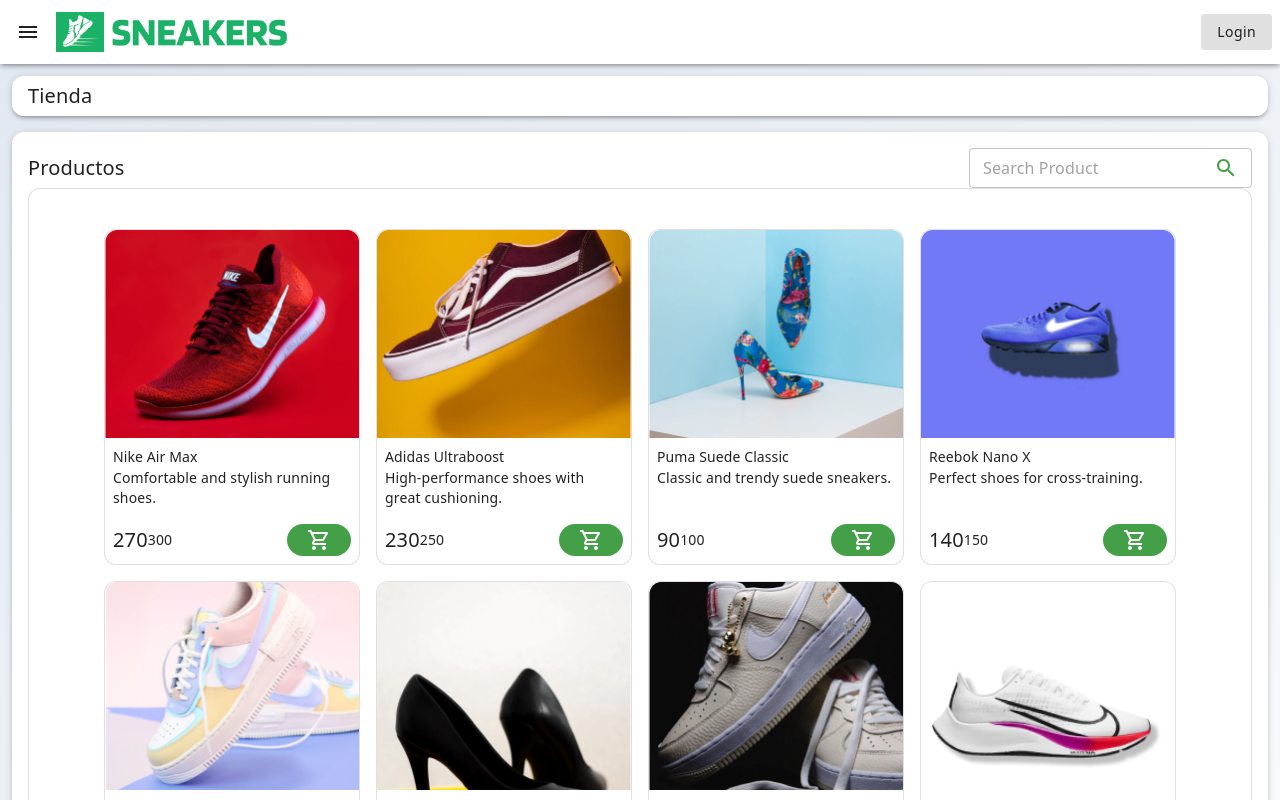
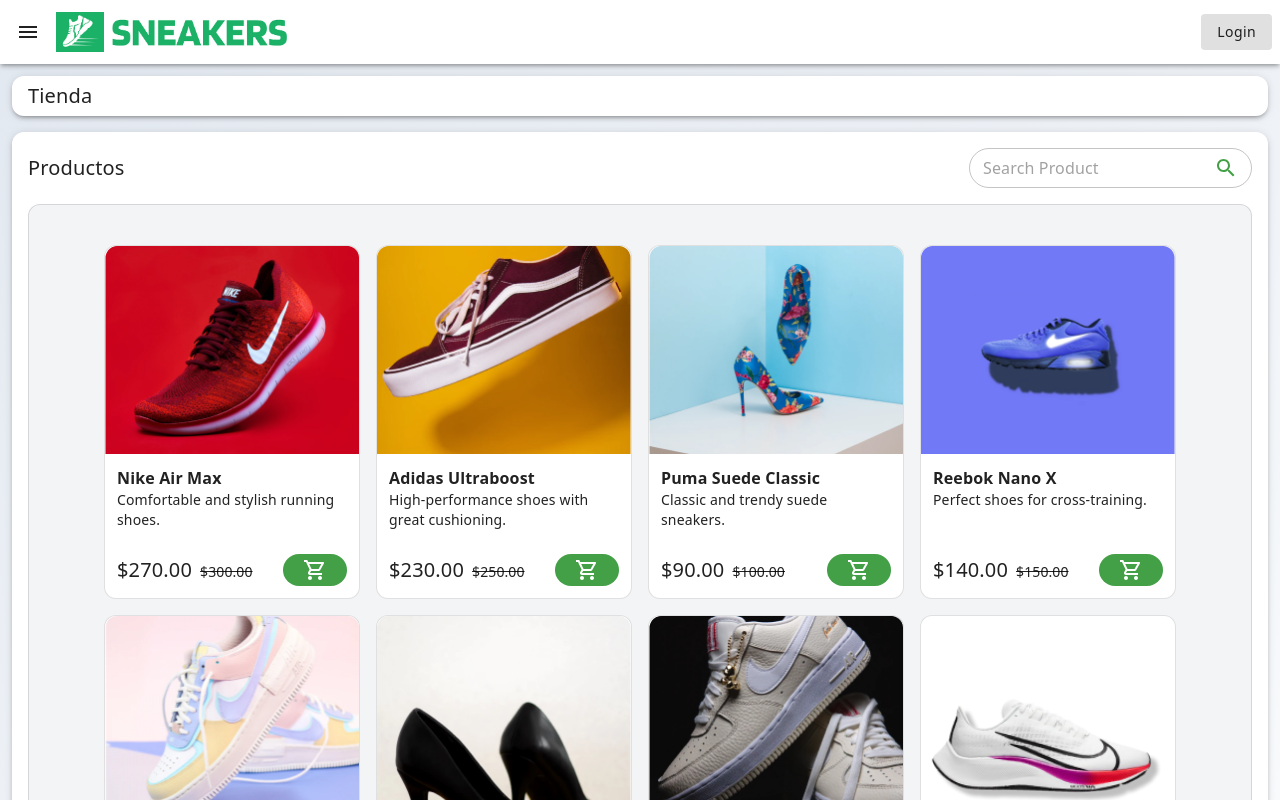
Before and after one commit to jlinaresmedalla/ShoesStore-FE, a React (Vite) app: page /tienda in a window 1280 px wide. Built offline with nearby package versions, Linux system fonts and the light colour scheme.

Commit message:
feature: Add redux and slices

```diff
--- a/package.json
+++ b/package.json
@@ -14,10 +14,12 @@
     "@emotion/styled": "^11.11.5",
     "@mui/icons-material": "^5.15.20",
     "@mui/material": "^5.15.20",
+    "@reduxjs/toolkit": "^2.2.6",
     "clsx": "^2.1.1",
     "react": "^18.3.1",
     "react-dom": "^18.3.1",
     "react-hook-form": "^7.52.0",
+    "react-redux": "^9.1.2",
     "react-router-dom": "^6.24.0"
   },
   "devDependencies": {
--- a/src/components/CustomProviders/index.jsx
+++ b/src/components/CustomProviders/index.jsx
@@ -1,14 +1,18 @@
+import { Provider } from 'react-redux';
+import { store } from '@/redux/store';
 import { CssBaseline, StyledEngineProvider, ThemeProvider } from '@mui/material';
 import { theme } from './customTheme';
 
 const CustomProviders = ({ children }) => {
   return (
+    <Provider store={store}>
       <StyledEngineProvider injectFirst>
         <ThemeProvider theme={theme}>
           <CssBaseline />
           {children}
         </ThemeProvider>
       </StyledEngineProvider>
+    </Provider>
   );
 };
 
--- a/src/components/ProductCard/index.jsx
+++ b/src/components/ProductCard/index.jsx
@@ -4,18 +4,20 @@
 
 const ProductCard = ({ price, name, description, oldPrice, image }) => {
   return (
-    <StyledPaper className="flex flex-[1_1_16rem] max-w-64 flex-col" variant="outlined">
-      <div className="h-52 overflow-hidden justify-center">
+    <StyledPaper className="flex w-64 flex-col" variant="outlined">
+      <div className="h-52 overflow-hidden">
         <img src={image} alt="product" className="w-full" />
       </div>
-      <div className="flex flex-col flex-grow p-2">
-        <Typography variant="subtitle2">{name}</Typography>
+      <div className="flex flex-col flex-grow p-3">
+        <Typography fontWeight={'bold'}>{name}</Typography>
         <Typography variant="body2">{description}</Typography>
       </div>
-      <div className="flex items-center justify-between p-2">
-        <div className="flex items-center">
-          <Typography variant="h6">{price}</Typography>
-          <Typography variant="subtitle2">{oldPrice}</Typography>
+      <div className="flex items-center justify-between p-3">
+        <div className="flex items-baseline gap-2">
+          <Typography variant="h6">{`$${price}.00`}</Typography>
+          <Typography variant="subtitle2" className="line-through">
+            {`$${oldPrice}.00`}
+          </Typography>
         </div>
         <StyledButton size="small" className="rounded-full">
           <ShoppingCartOutlinedIcon />
--- a/src/pages/Store/StoreProductsSection.jsx
+++ b/src/pages/Store/StoreProductsSection.jsx
@@ -6,15 +6,18 @@
 
 const StoreProductsSection = () => {
   return (
-    <StyledPaper className={'p-4'}>
+    <StyledPaper component="main" className={'flex flex-col p-4 gap-4'}>
       <div className="flex justify-between items-center">
         <Typography variant="h6">Productos</Typography>
         <StyledTextField
           placeholder={'Search Product'}
-          InputProps={{ endAdornment: <SearchIcon color="primary" /> }}
+          InputProps={{ endAdornment: <SearchIcon color="primary" />, className: 'rounded-full' }}
         />
       </div>
-      <StyledPaper className="flex flex-wrap justify-center gap-4 p-10" variant="outlined">
+      <StyledPaper
+        className="flex flex-wrap justify-center gap-4 p-10 bg-gray-100"
+        variant="outlined"
+      >
         {productsList.map((product) => (
           <ProductCard key={product?.id} {...product} />
         ))}
--- /dev/null
+++ b/src/redux/store.js
@@ -0,0 +1,8 @@
+import { configureStore } from '@reduxjs/toolkit';
+import userReducer from './user/user.slice';
+
+export const store = configureStore({
+  reducer: {
+    user: userReducer,
+  },
+});
--- /dev/null
+++ b/src/redux/user/user.slice.js
@@ -0,0 +1,19 @@
+import { createSlice } from '@reduxjs/toolkit';
+
+const initialState = {
+  userInfo: 0,
+};
+
+export const userSlice = createSlice({
+  name: 'user',
+  initialState,
+  reducers: {
+    saveUserInfo: (state, actions) => {
+      state.userInfo = actions.payload;
+    },
+  },
+});
+
+export const { saveUserInfo } = userSlice.actions;
+
+export default userSlice.reducer;
```
Also changed, not shown: 1 other file (tests, documents, lock files or other folders). Lines whose indentation alone changed are shown as unchanged.
